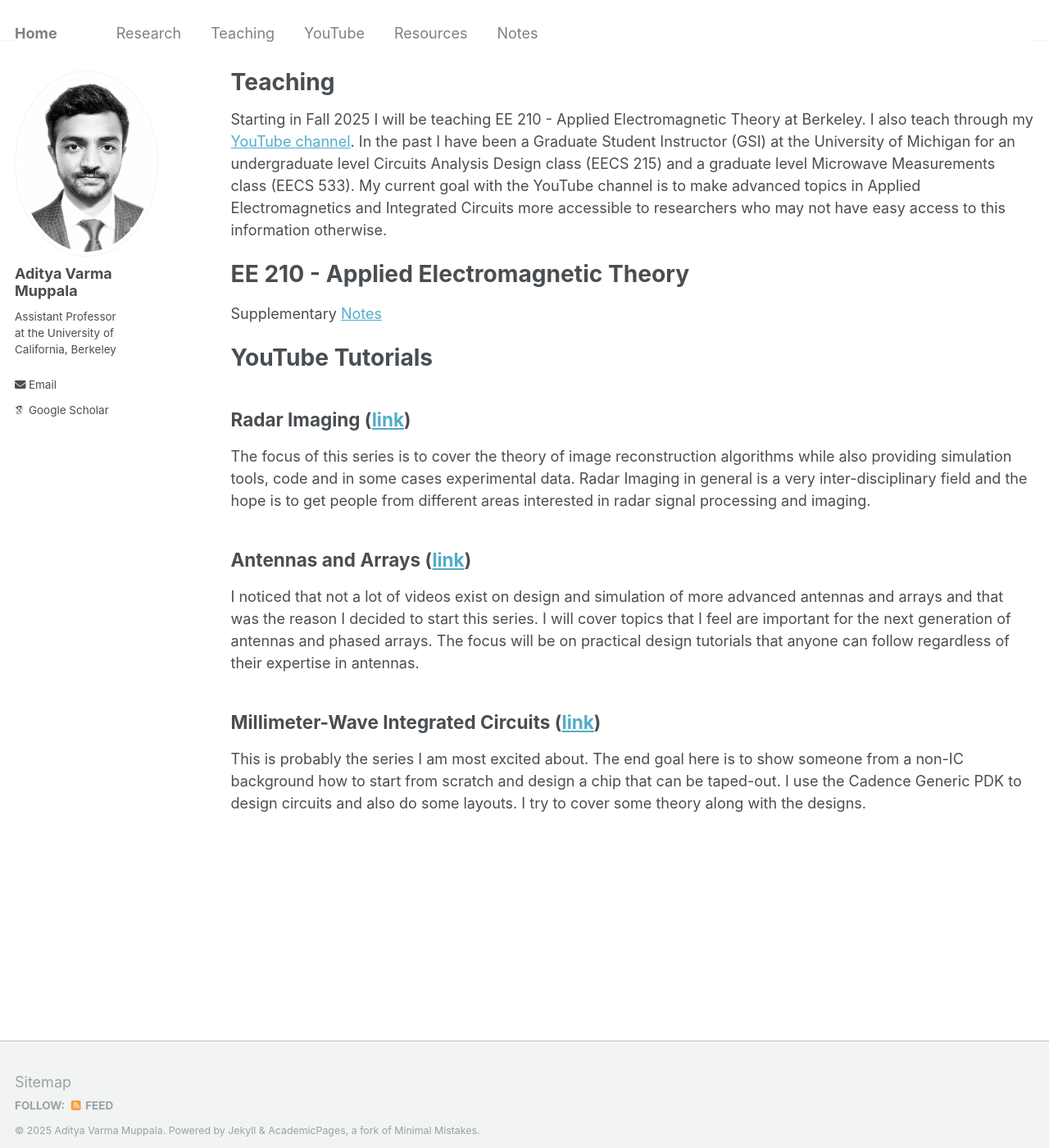
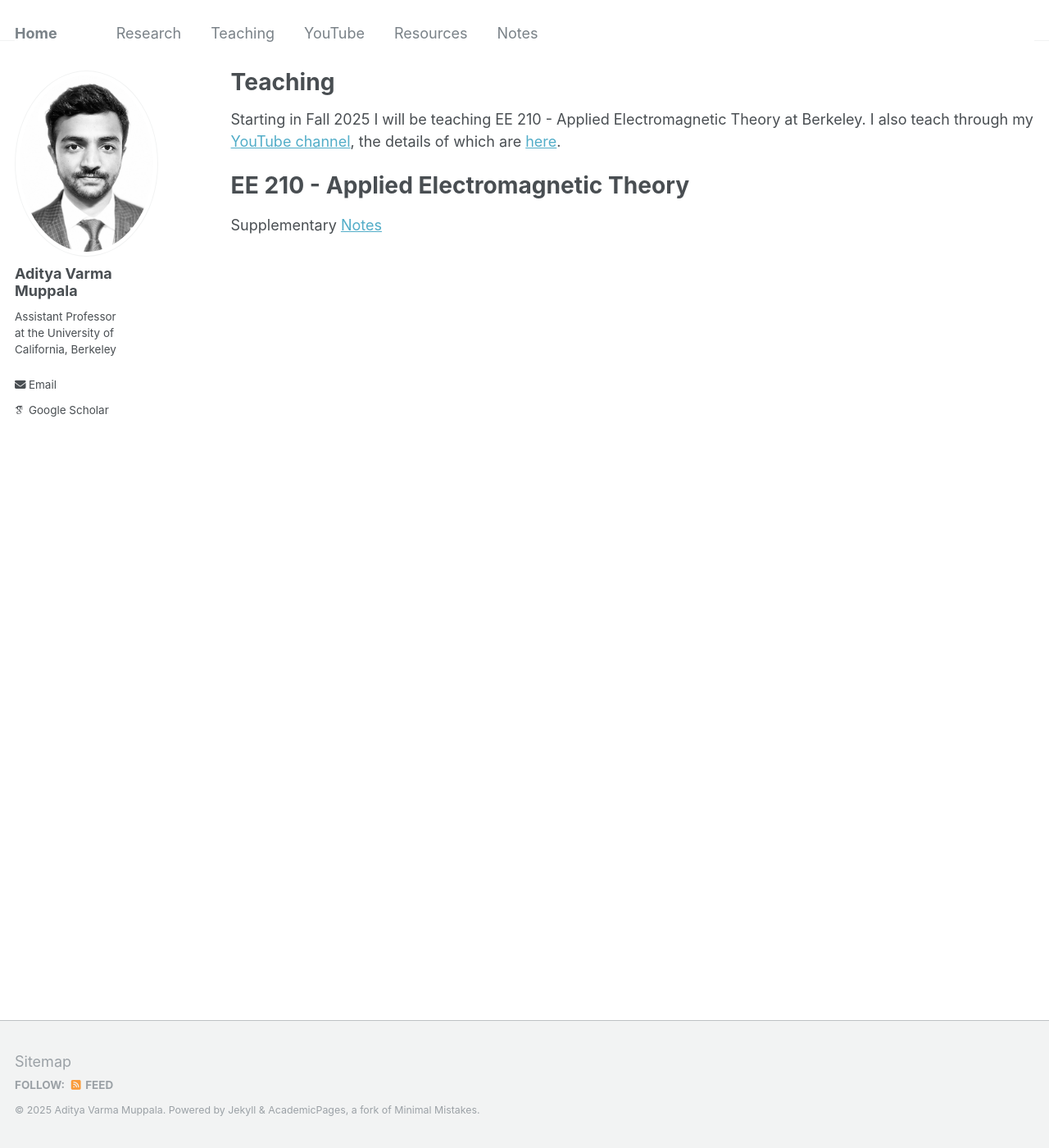
Before and after one commit to AdityaMuppala/adityamuppala.github.io, a Jekyll site: the page built from _pages/teaching.md, in a window 1280 px wide and 1400 px high. Shown: the whole window at 82% size. Built offline with Jekyll 4.4.1, drawn with Linux system fonts in a browser that asks for light colours; some web fonts are replaced.

Commit message:
Update teaching.md

```diff
--- a/_pages/teaching.md
+++ b/_pages/teaching.md
@@ -4,22 +4,7 @@ title: Teaching
 permalink: /teaching/
 ---
 
-Starting in Fall 2025 I will be teaching EE 210 - Applied Electromagnetic Theory at Berkeley. I also teach through my [YouTube channel](https://www.youtube.com/@adityavarmamuppala437). In the past I have been a Graduate Student Instructor (GSI) at the University of Michigan for an undergraduate level Circuits Analysis Design class (EECS 215) and a graduate level Microwave Measurements class (EECS 533). My current goal with the YouTube channel is to make advanced topics in Applied Electromagnetics and Integrated Circuits more accessible to researchers who may not have easy access to this information otherwise.
-
+Starting in Fall 2025 I will be teaching EE 210 - Applied Electromagnetic Theory at Berkeley. I also teach through my [YouTube channel](https://www.youtube.com/@adityavarmamuppala437), the details of which are [here](/youtube/).
 # EE 210 - Applied Electromagnetic Theory
 
 Supplementary [Notes](https://adityamuppala.github.io/assets/Notes_EE210/EE210_Supplementary_Notes.pdf)
-
-# YouTube Tutorials
-
-## Radar Imaging ([link](https://www.youtube.com/watch?v=3CRFXfRZxZ8&list=PL9Trid0A4Da1BWEiZc-_coDZmFxgSagKL&pp=iAQB))
-
-The focus of this series is to cover the theory of image reconstruction algorithms while also providing simulation tools, code and in some cases experimental data. Radar Imaging in general is a very inter-disciplinary field and the hope is to get people from different areas interested in radar signal processing and imaging.
-
-## Antennas and Arrays ([link](https://www.youtube.com/watch?v=bVfZkiY_1NM&list=PL9Trid0A4Da0TmzV_vpToGlJOALid2dKj&pp=iAQB))
-
-I noticed that not a lot of videos exist on design and simulation of more advanced antennas and arrays and that was the reason I decided to start this series. I will cover topics that I feel are important for the next generation of antennas and phased arrays. The focus will be on practical design tutorials that anyone can follow regardless of their expertise in antennas.
-
-## Millimeter-Wave Integrated Circuits ([link](https://www.youtube.com/watch?v=X9LaoKDRmzA&list=PL9Trid0A4Da1lh5hRCjpYMCDADtVXA9qU&pp=iAQB))
-
-This is probably the series I am most excited about. The end goal here is to show someone from a non-IC background how to start from scratch and design a chip that can be taped-out. I use the Cadence Generic PDK to design circuits and also do some layouts. I try to cover some theory along with the designs.
```
